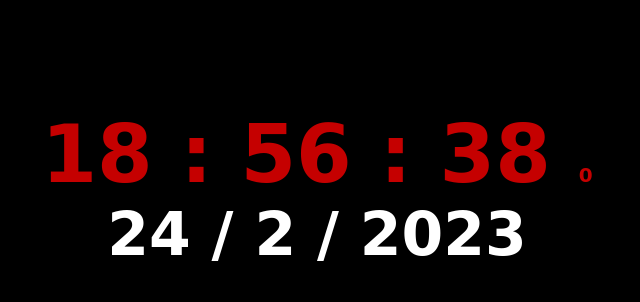
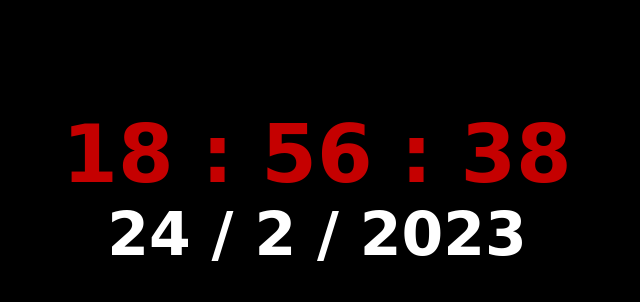
Before and after one commit to TiagoMA90/time, a plain HTML site: page index.html in a window 1280 px wide. Shown: the part 246-548 px from the top of the page, without its empty margins (323-963 px from the left). Drawn offline with Linux system fonts and the light colour scheme; a web font is replaced by a local one.

Commit message:
comment miliseconds

```diff
--- a/index.html
+++ b/index.html
@@ -14,7 +14,7 @@
         <span id="minutes">00</span>
         <span>:</span>
         <span id="seconds">00</span>
-        <span id="miliseconds">00</span>
+        <!--<span id="miliseconds">00</span>-->
     </div>
 
     <div id="date">
```
